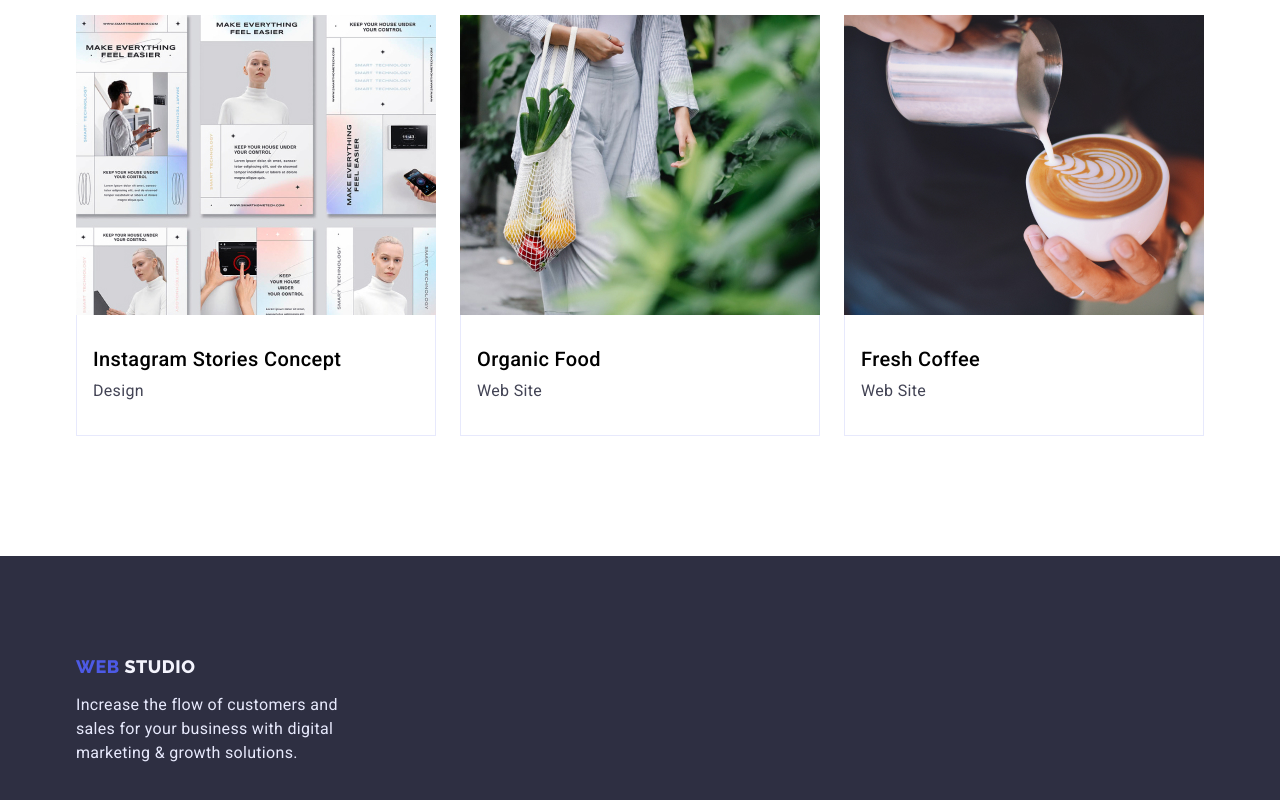
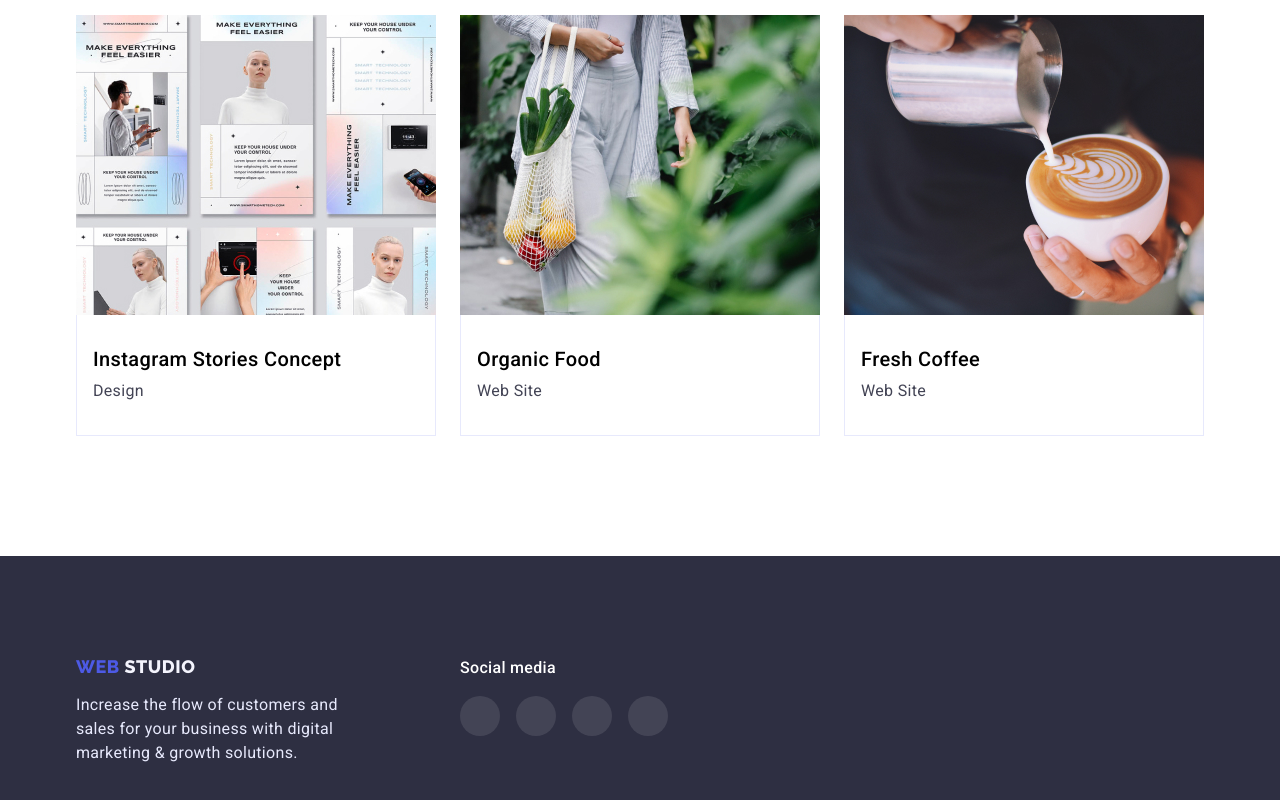
Before and after one commit to eduard-kaluhin/goit-markup-hw-04, a plain HTML site: page portfolio.html in a window 1280 px wide. Shown: the part 1214-2014 px from the top of the page. Drawn offline with nearby package versions, Linux system fonts and the light colour scheme.

Commit message:
Update portfolio.html

```diff
--- a/portfolio.html
+++ b/portfolio.html
@@ -90,6 +90,7 @@
           <!--primeri rabot-->
           <ul class="portfolio-list list">
             <li class="portfolio-item">
+              <div class="portfolio-box">
                 <img
                   class="portfolio-pictures"
                   src="images/imgp1.jpg"
@@ -100,8 +101,10 @@
                   <h2 class="portfolio-title">Banking App Interface Concept</h2>
                   <p class="portfolio-text">App</p>
                 </div>
+              </div>
             </li>
             <li class="portfolio-item">
+              <div class="portfolio-box">
                 <img
                   class="portfolio-pictures"
                   src="images/imgp2.jpg"
@@ -112,8 +115,10 @@
                   <h2 class="portfolio-title">Cashless Payment</h2>
                   <p class="portfolio-text">Marketing</p>
                 </div>
+              </div>
             </li>
             <li class="portfolio-item">
+              <div class="portfolio-box">
                 <img
                   class="portfolio-pictures"
                   src="images/imgp3.jpg"
@@ -124,8 +129,10 @@
                   <h2 class="portfolio-title">Meditaion App</h2>
                   <p class="portfolio-text">App</p>
                 </div>
+              </div>
             </li>
             <li class="portfolio-item">
+              <div class="portfolio-box">
                 <img
                   class="portfolio-pictures"
                   src="images/imgp4.jpg"
@@ -136,8 +143,10 @@
                   <h2 class="portfolio-title">Taxi Service</h2>
                   <p class="portfolio-text">Marketing</p>
                 </div>
+              </div>
             </li>
             <li class="portfolio-item">
+              <div class="portfolio-box">
                 <img
                   class="portfolio-pictures"
                   src="images/imgp5.jpg"
@@ -148,8 +157,10 @@
                   <h2 class="portfolio-title">Screen Illustrations</h2>
                   <p class="portfolio-text">Design</p>
                 </div>
+              </div>
             </li>
             <li class="portfolio-item">
+              <div class="portfolio-box">
                 <img
                   class="portfolio-pictures"
                   src="images/imgp6.jpg"
@@ -160,8 +171,10 @@
                   <h2 class="portfolio-title">Online Courses</h2>
                   <p class="portfolio-text">Marketing</p>
                 </div>
+              </div>
             </li>
             <li class="portfolio-item">
+              <div class="portfolio-box">
                 <img
                   class="portfolio-pictures"
                   src="images/imgp7.jpg"
@@ -172,8 +185,10 @@
                   <h2 class="portfolio-title">Instagram Stories Concept</h2>
                   <p class="portfolio-text">Design</p>
                 </div>
+              </div>
             </li>
             <li class="portfolio-item">
+              <div class="portfolio-box">
                 <img
                   class="portfolio-pictures"
                   src="images/imgp8.jpg"
@@ -184,8 +199,10 @@
                   <h2 class="portfolio-title">Organic Food</h2>
                   <p class="portfolio-text">Web Site</p>
                 </div>
+              </div>
             </li>
             <li class="portfolio-item">
+              <div class="portfolio-box">
                 <img
                   class="portfolio-pictures"
                   src="images/imgp9.jpg"
@@ -196,6 +213,7 @@
                   <h2 class="portfolio-title">Fresh Coffee</h2>
                   <p class="portfolio-text">Web Site</p>
                 </div>
+              </div>
             </li>
           </ul>
         </div>
@@ -203,14 +221,49 @@
     </main>
     <!--footer-->
     <footer class="foter">
-      <div class="conteiner">
+      <div class="conteiner foter-conteiner">
+        <div class="foter-box">
           <a class="foter-logo link" href="./index.html">
             <span class="logo-web-foter">Web</span> Studio</a
           >
           <p class="foter-text">
-        Increase the flow of customers and sales for your business with digital
-        marketing & growth solutions.
+            Increase the flow of customers and sales for your business with
+            digital marketing & growth solutions.
           </p>
+        </div>
+        <div>
+          <p class="foter-soc-text">Social media</p>
+          <ul class="foter-soc-list list">
+            <li class="foter-soc-item">
+              <a class="foter-soc-link link" href>
+                <svg class="foter-soc-icon" width="24" height="24">
+                  <use href="./images/symbol-defs.svg#icon-instagram-2-1"></use>
+                </svg>
+              </a>
+            </li>
+            <li class="foter-soc-item">
+              <a class="foter-soc-link link" href>
+                <svg class="foter-soc-icon" width="24" height="24">
+                  <use href="./images/symbol-defs.svg#icon-twitter-1-1"></use>
+                </svg>
+              </a>
+            </li>
+            <li class="foter-soc-item">
+              <a class="foter-soc-link link" href>
+                <svg class="foter-soc-icon" width="24" height="24">
+                  <use href="./images/symbol-defs.svg#icon-facebook-1-1"></use>
+                </svg>
+              </a>
+            </li>
+            <li class="foter-soc-item">
+              <a class="foter-soc-link link" href>
+                <svg class="foter-soc-icon" width="24" height="24">
+                  <use href="./images/symbol-defs.svg#icon-linkedin-1-1"></use>
+                </svg>
+              </a>
+            </li>
+          </ul>
+        </div>
       </div>
     </footer>
   </body>
```
Lines whose indentation alone changed are shown as unchanged.
